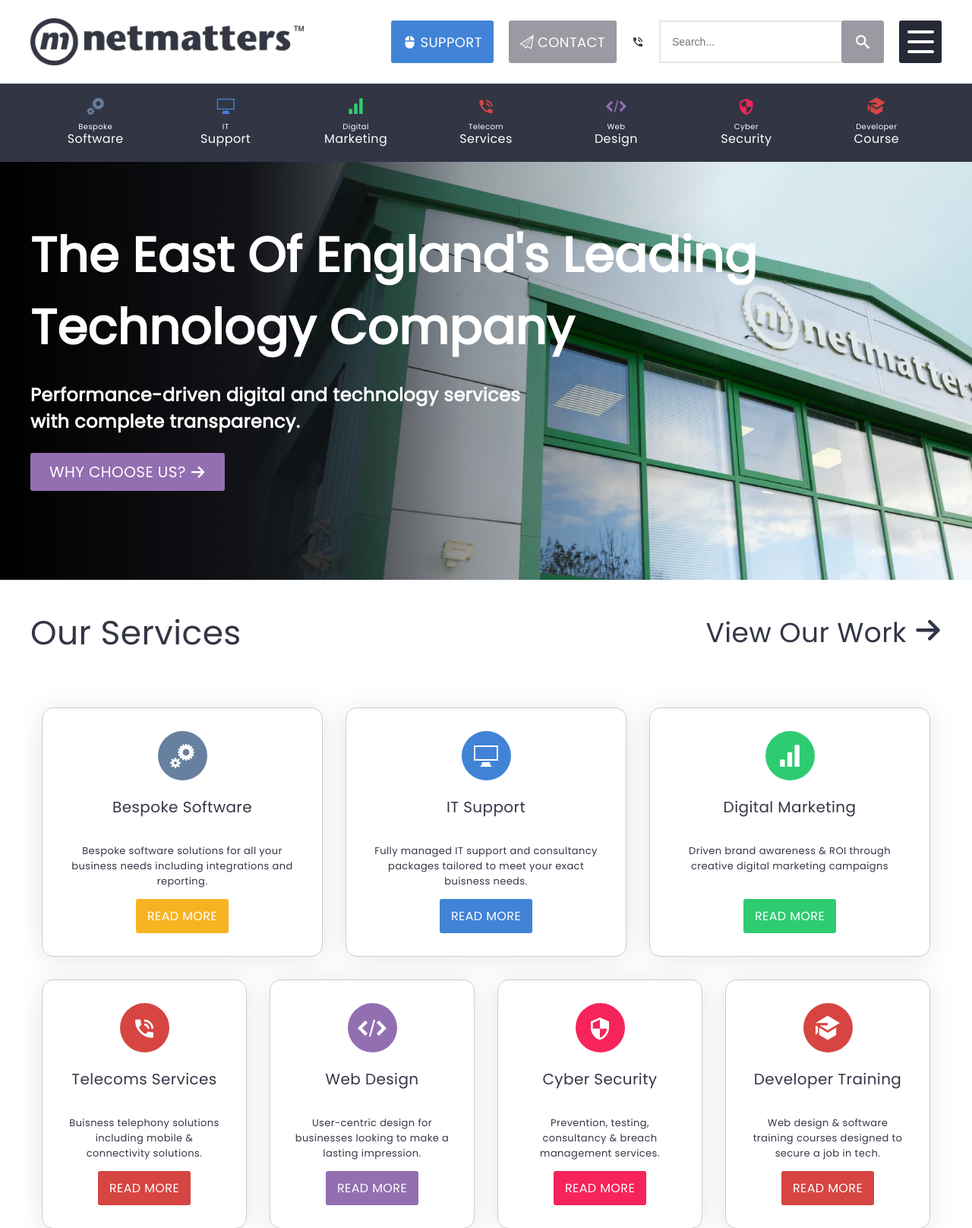
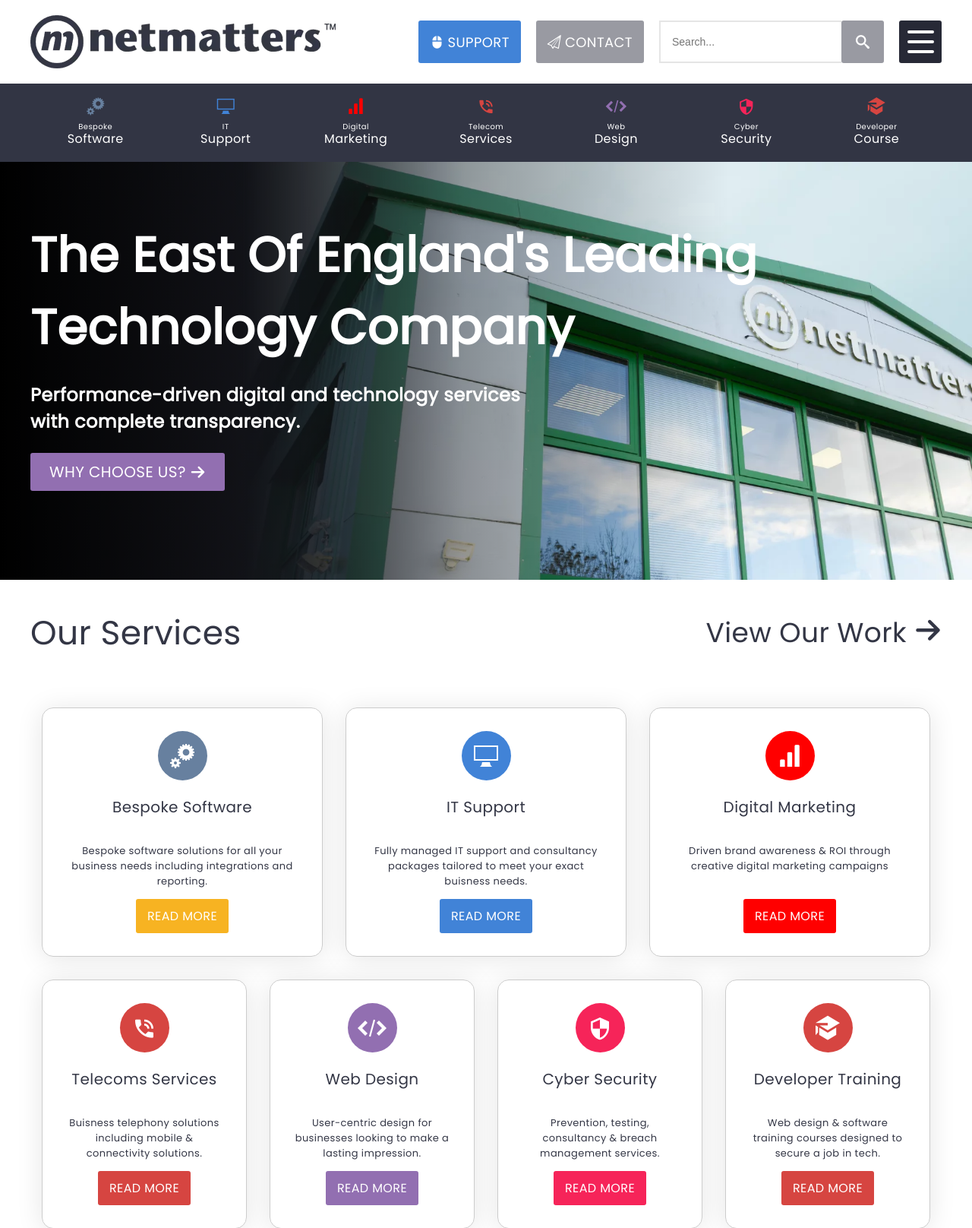
Before and after one commit to ChickenSplash/Netmatters-Homepage, a PHP site: page / in a window 1280 px wide. Shown: the top 1616 px of the page at 76% size. Run offline with PHP 8.4, Linux system fonts and the light colour scheme; some web fonts are replaced.

Commit message:
test color change

```diff
--- a/css/styles.css
+++ b/css/styles.css
@@ -252,11 +252,12 @@
   margin: 0 10px 10px 0;
 }
 
-.news-footer a, .news-header a, .services-footer a, .services-header a {
+.news-footer a, .news-header a, .services-footer a, .services-header a, header .phone-link {
   text-decoration: none;
   font-size: 1.5rem;
+  cursor: pointer;
 }
-.news-footer a:hover, .news-header a:hover, .services-footer a:hover, .services-header a:hover {
+.news-footer a:hover, .news-header a:hover, .services-footer a:hover, .services-header a:hover, header .phone-link:hover {
   text-decoration: underline;
 }
 
@@ -324,8 +325,8 @@ h2 {
   }
 }
 .header-top img {
-  display: inline-block;
-  max-width: 30%;
+  display: block;
+  max-width: 75%;
 }
 .header-top .search-items {
   display: flex;
@@ -338,8 +339,13 @@ h2 {
 }
 
 .search-section {
-  display: flex;
-  height: 100%;
+  display: none;
+}
+@media (min-width: 768px) {
+  .search-section {
+    display: flex;
+    height: 100%;
+  }
 }
 
 header {
@@ -390,6 +396,14 @@ header .btn-search:hover {
 @media (min-width: 768px) {
   header .btn-search {
     display: inline-flex;
+  }
+}
+header .phone-link {
+  font-size: 32px;
+}
+@media (min-width: 768px) {
+  header .phone-link {
+    display: none;
   }
 }
 header .square-btn {
@@ -611,19 +625,19 @@ nav {
   background-color: rgb(39.8260869565, 105.5391304348, 189.1739130435);
 }
 .nav-bar .theme-green .theme {
-  color: #2ECC71;
+  color: red;
 }
 .nav-bar .theme-green .triangle {
-  border-color: #2ECC71 transparent transparent transparent;
+  border-color: red transparent transparent transparent;
 }
 .nav-bar .theme-green:hover {
-  background-color: #2ECC71;
+  background-color: red;
 }
 .nav-bar .theme-green:hover .theme {
   color: #fff;
 }
 .nav-bar .theme-green .nav-dropdown {
-  background-color: rgb(36.616, 162.384, 89.948);
+  background-color: #cc0000;
 }
 .nav-bar .theme-red .theme {
   color: #D64541;
@@ -767,15 +781,15 @@ nav {
   color: #4183D7;
 }
 .services-item .theme-green .theme, .services-item .theme-green .theme-btn {
-  background-color: #2ECC71;
+  background-color: red;
 }
 .services-item .theme-green:hover {
-  background-color: #2ECC71;
+  background-color: red;
   color: #fff;
 }
 .services-item .theme-green:hover .theme, .services-item .theme-green:hover .theme-btn {
   background-color: #fff;
-  color: #2ECC71;
+  color: red;
 }
 .services-item .theme-red .theme, .services-item .theme-red .theme-btn {
   background-color: #D64541;
@@ -1087,10 +1101,10 @@ nav {
   color: #4183D7;
 }
 .news-spacing .theme-green .theme, .news-spacing .theme-green .theme-btn {
-  background-color: #2ECC71;
+  background-color: red;
 }
 .news-spacing .theme-green h3 {
-  color: #2ECC71;
+  color: red;
 }
 .news-spacing .theme-red .theme, .news-spacing .theme-red .theme-btn {
   background-color: #D64541;
--- a/scss/layout/_header.scss
+++ b/scss/layout/_header.scss
@@ -9,8 +9,8 @@
         }
 
         img {
-            display: inline-block;
-            max-width: 30%;
+            display: block;
+            max-width: 75%;
         }
 
         .search-items {
@@ -27,8 +27,12 @@
 }
 
 .search-section {
-    display: flex;
-    height: 100%;
+    display: none;
+
+    @media (min-width: $break-point-small) {
+        display: flex;
+        height: 100%;
+    }
 }
 
 header {
@@ -70,6 +74,15 @@ header {
 
         @media (min-width: $break-point-small) {
             display: inline-flex;
+        }
+    }
+
+    .phone-link {
+        @extend %view-more-link;
+        font-size: 32px;
+
+        @media (min-width: $break-point-small) {
+            display: none;
         }
     }
 
--- a/scss/modules/_buttons.scss
+++ b/scss/modules/_buttons.scss
@@ -38,6 +38,7 @@
 %view-more-link {
   text-decoration: none;
   font-size: 1.5rem;
+  cursor: pointer;
 
   &:hover {
     text-decoration: underline;
--- a/scss/utilities/_config.scss
+++ b/scss/utilities/_config.scss
@@ -19,7 +19,7 @@ $theme: (
     "gray": #67809F,
     "yellow": #F7B322,
     "blue": #4183D7,
-    "green": #2ECC71,
+    "green": red,
     "red": #D64541,
     "purple": #926FB1,
     "crimson": #F62459,
```
Also changed, not shown: 1 other file.
